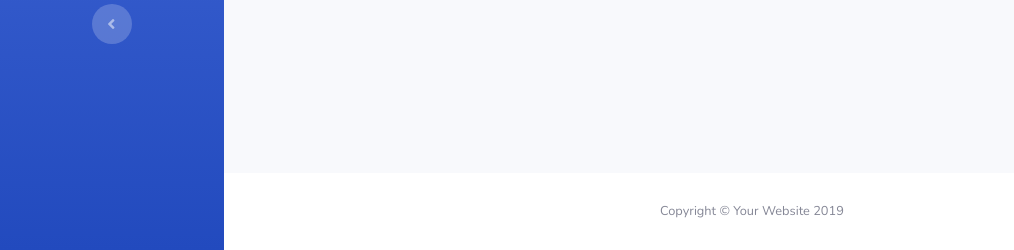
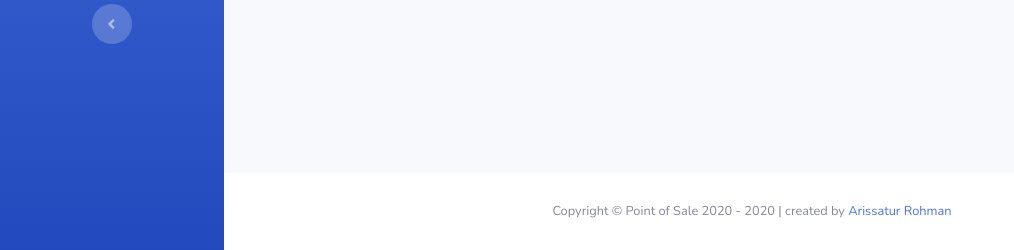
Before and after one commit to arissaturrohman/posku, a PHP site: page /index.php?page=barang in a window 1280 px wide. Shown: the part 550-800 px from the top of the page, without its empty margins (0-1014 px from the left). Run offline with PHP 8.4, Linux system fonts and the light colour scheme; data comes from the database, SQL or seed files in the repository; data that the repository does not hold is empty.

Commit message:
ubah file index

```diff
--- a/index.php
+++ b/index.php
@@ -316,7 +316,7 @@
       <footer class="sticky-footer bg-white">
         <div class="container my-auto">
           <div class="copyright text-center my-auto">
-            <span>Copyright &copy; Your Website 2019</span>
+            <span>Copyright &copy; Point of Sale 2020 - <?= $th = date('Y'); ?> | created by <a href="https://github.com/arissaturrohman/">Arissatur Rohman</a></span>
           </div>
         </div>
       </footer>
```
